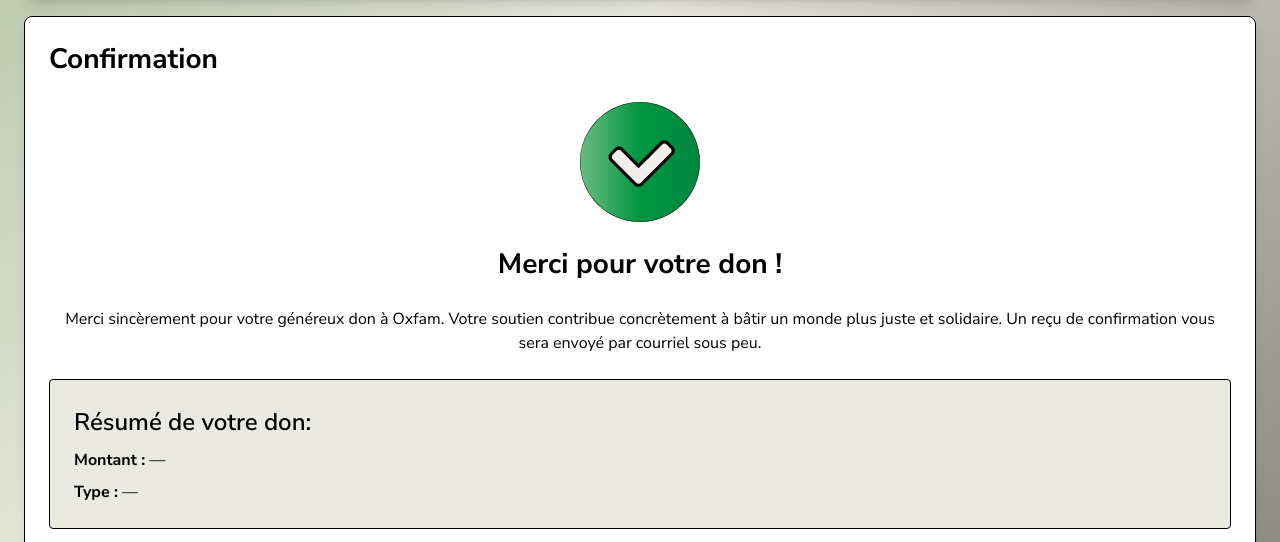
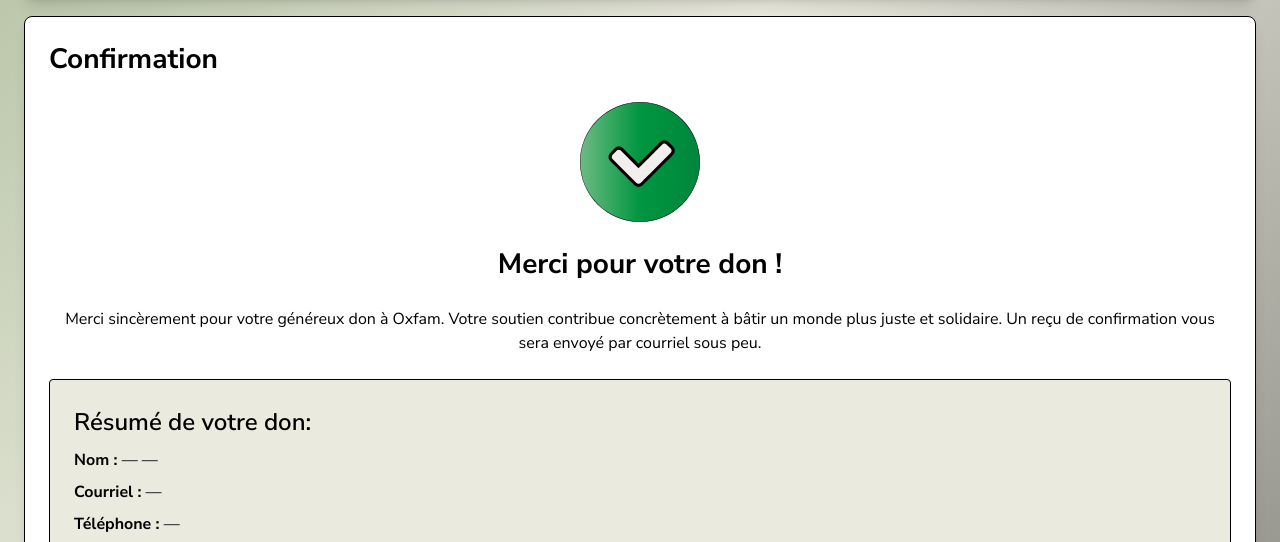
Before and after one commit to 2663588/RPNI3-TP1-formulaire, a website built with Vite: page merci.html in a window 1280 px wide. Shown: the part 247-789 px from the top of the page. Built offline with nearby package versions, Linux system fonts and the light colour scheme.

```diff
--- a/merci.html
+++ b/merci.html
@@ -69,6 +69,9 @@
             <!-- résumé du don -->
             <div class="border rounded p-4 space-y-2 bg-oxfam-creme">
                 <legend class="font-bold legende-etape__sous-titre">Résumé de votre don:</legend>
+                <p><span class="font-bold">Nom :</span> <span id="resume-nom">—</span> <span id="resume-prenom">—</span></p>
+                <p><span class="font-bold">Courriel :</span> <span id="resume-courriel">—</span></p>
+                <p><span class="font-bold">Téléphone :</span> <span id="resume-telephone">—</span></p>
                 <p><span class="font-bold">Montant :</span> <span id="resume-montant">—</span></p>
                 <p><span class="font-bold">Type :</span> <span id="resume-type">—</span></p>
             </div>
--- a/src/main.ts
+++ b/src/main.ts
@@ -167,10 +167,18 @@
     const typeCoche = document.querySelector('input[name="type-don"]:checked') as HTMLInputElement;
     const typeAffiche = typeCoche ? (typeCoche.value === "unique" ? "Don unique" : "Don mensuel") : "—";
 
+    const nom = (document.getElementById("nom-complet") as HTMLInputElement)?.value || "—";
+    const prenom = (document.getElementById("prenom-complet") as HTMLInputElement)?.value || "—";
+    const courriel = (document.getElementById("courriel") as HTMLInputElement)?.value || "—";
+    const telephone = (document.getElementById("telephone") as HTMLInputElement)?.value || "—";
+
     sessionStorage.setItem("resumeMontant", montantAffiche);
     sessionStorage.setItem("resumeType", typeAffiche);
+    sessionStorage.setItem("resumeNom", nom);
+    sessionStorage.setItem("resumePrenom", prenom);
+    sessionStorage.setItem("resumeCourriel", courriel);
+    sessionStorage.setItem("resumeTelephone", telephone);
 }
-
 
 
 
--- a/src/merci.ts
+++ b/src/merci.ts
@@ -1,8 +1,16 @@
 import './style.css'
 // Reinitialiser le formulaire au complet
 // Montrer résumé du don montant et type
+const spanNom = document.getElementById("resume-nom");
+const spanPrenom = document.getElementById("resume-prenom");
+const spanCourriel = document.getElementById("resume-courriel");
+const spanTelephone = document.getElementById("resume-telephone");
 const spanMontant = document.getElementById("resume-montant");
 const spanType = document.getElementById("resume-type");
 
+if (spanNom) spanNom.textContent = sessionStorage.getItem("resumeNom") || "—";
+if (spanPrenom) spanPrenom.textContent = sessionStorage.getItem("resumePrenom") || "—";
+if (spanCourriel) spanCourriel.textContent = sessionStorage.getItem("resumeCourriel") || "—";
+if (spanTelephone) spanTelephone.textContent = sessionStorage.getItem("resumeTelephone") || "—";
 if (spanMontant) spanMontant.textContent = sessionStorage.getItem("resumeMontant") || "—";
 if (spanType) spanType.textContent = sessionStorage.getItem("resumeType") || "—";
```
